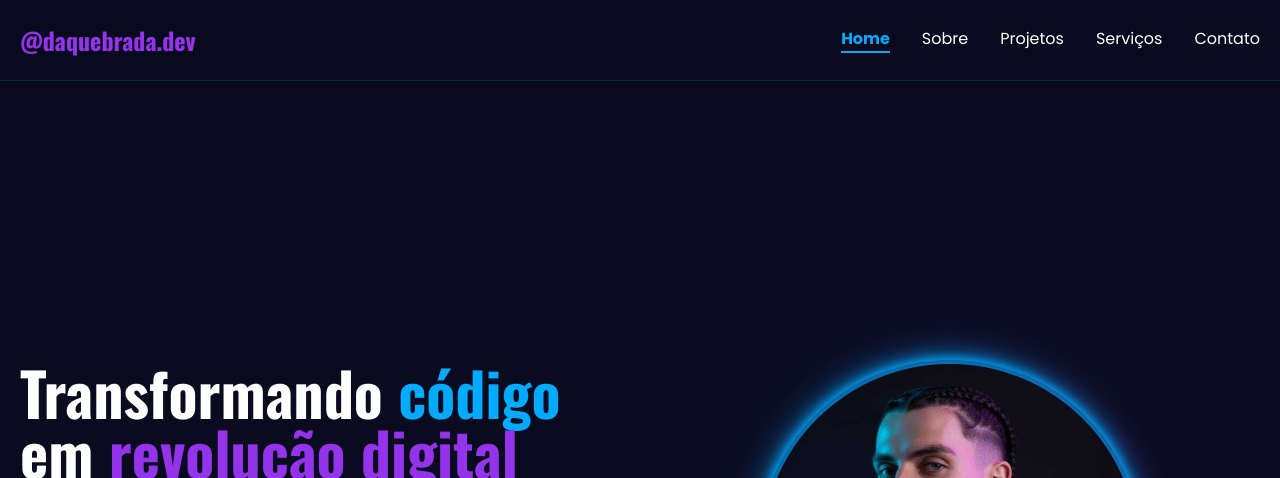
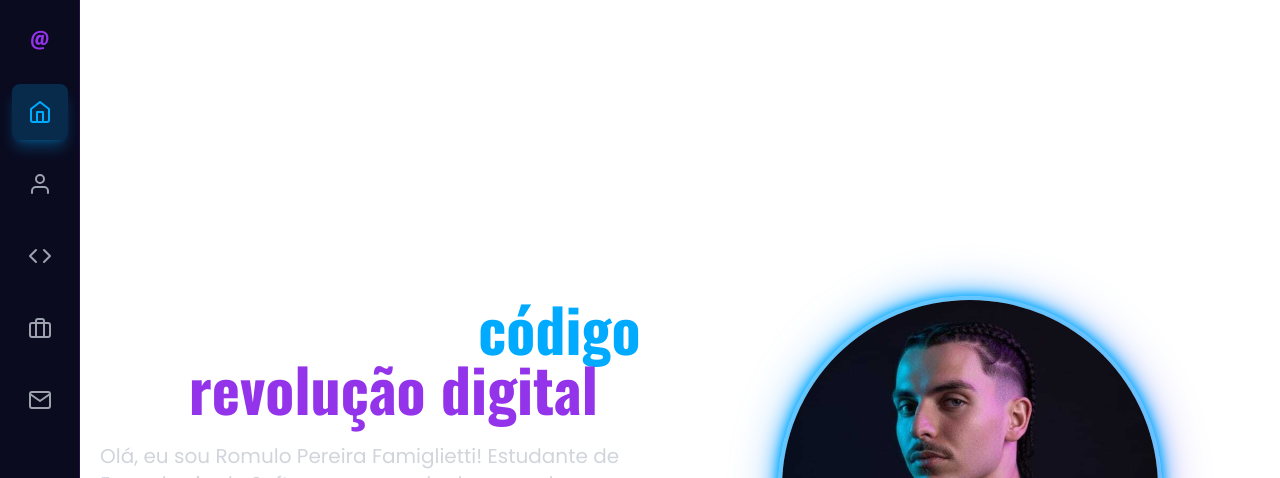
Before and after one commit to rfamiglietti/portifolio, a React (Vite) app: page / in a window 1280 px wide. Shown: the top 478 px of the page. Built offline with nearby package versions, Linux system fonts and the light colour scheme.

Commit message:
tranformando navbar em sidebar lateral

```diff
--- a/index.html
+++ b/index.html
@@ -5,7 +5,7 @@
     <link rel="icon" type="image/svg+xml" href="./vite.svg" />
     <meta name="viewport" content="width=device-width, initial-scale=1.0" />
     <script src="https://cdn.tailwindcss.com"></script>
-    <title>Romulo Pereira Famiglietti | Desenvolvedor</title>
+    <title>Romulo Pereira Famiglietti</title>
   </head>
   <script>
   tailwind.config = {
--- a/src/App.jsx
+++ b/src/App.jsx
@@ -1,3 +1,4 @@
+// src/App.jsx
 import React from 'react';
 import Navbar from './components/Navbar';
 import Footer from './components/Footer';
@@ -9,10 +10,15 @@ import Contact from './pages/Contact';
 
 function App() {
   return (
-    <div className="min-h-screen bg-dark-primary overflow-x-hidden">
+    <div className="min-h-screen overflow-x-hidden text-gray-900 dark:text-white">
+      {/* Navbar será a Sidebar fixa */}
       <Navbar />
 
-      <main className="pt-16">
+      {/* ALTERAÇÃO: Remevido: o padding-top.
+         Adicionado: padding-left (pl-0) que será grande (pl-20) apenas no desktop.
+         O padding é adicionado na classe 'lg:pl-[80px]' (ou pl-20)
+         para afastar o conteúdo da Sidebar. */}
+      <main className="pl-0 lg:pl-20">
         <Home />
         <About />
         <Projects />
@@ -24,5 +30,4 @@ function App() {
     </div>
   );
 }
-
 export default App;
--- a/src/components/Navbar.jsx
+++ b/src/components/Navbar.jsx
@@ -1,14 +1,16 @@
 import React, { useState } from 'react';
 import { Link as ScrollLink, scroller } from 'react-scroll';
 import { motion, AnimatePresence } from 'framer-motion';
-import { FiMenu, FiX } from 'react-icons/fi';
+import { FiMenu, FiX, FiHome, FiUser, FiCode, FiBriefcase, FiMail } from 'react-icons/fi';
+import ThemeToggle from './ThemeToggle';
 
+// 🚨 NOVO ÍCONES PARA SIDEBAR
 const navItems = [
-  { name: 'Home', target: 'home' },
-  { name: 'Sobre', target: 'about' },
-  { name: 'Projetos', target: 'projects' },
-  { name: 'Serviços', target: 'services' },
-  { name: 'Contato', target: 'contact' },
+  { name: 'Home', target: 'home', icon: FiHome },
+  { name: 'Sobre', target: 'about', icon: FiUser },
+  { name: 'Projetos', target: 'projects', icon: FiCode },
+  { name: 'Serviços', target: 'services', icon: FiBriefcase },
+  { name: 'Contato', target: 'contact', icon: FiMail },
 ];
 
 const Navbar = () => {
@@ -20,84 +22,124 @@ const Navbar = () => {
       duration: 800,
       delay: 0,
       smooth: 'easeInOutQuart',
-      offset: -80,
+      offset: 0, // Offset pode ser 0 ou pequeno agora
     });
     setActiveLink(target);
     setIsOpen(false);
   };
 
   const linkClasses = (target) =>
-    `cursor-pointer transition-colors duration-300 hover:text-blue-neon ${
-      activeLink === target ? 'text-blue-neon border-b-2 border-blue-neon font-bold' : 'text-white'
+    `flex items-center space-x-3 py-3 px-4 rounded-lg transition-all duration-300 ${
+      activeLink === target
+        ? 'bg-blue-neon/20 text-blue-neon font-bold shadow-lg shadow-blue-neon/30'
+        : 'text-gray-400 hover:text-white hover:bg-dark-secondary/50'
     }`;
 
-  const MobileMenu = () => (
-    <motion.div
-      initial={{ opacity: 0, y: -50 }}
-      animate={{ opacity: 1, y: 0 }}
-      exit={{ opacity: 0, y: -50 }}
-      transition={{ duration: 0.2 }}
-      className="absolute top-full left-0 w-full bg-dark-secondary shadow-lg z-40 p-4 lg:hidden"
+  // 🚨 SIDEBAR DESKTOP (Fixa na lateral esquerda)
+  const SidebarDesktop = () => (
+    <div className="fixed top-0 left-0 h-full w-20 bg-dark-primary z-50 border-r border-purple-neon/20 hidden lg:flex flex-col items-center justify-between py-6">
+
+      {/* Logo/Marca */}
+      <ScrollLink
+        to="home"
+        smooth={true}
+        duration={500}
+        onClick={() => setActiveLink('home')}
+        className="text-xl font-display font-bold cursor-pointer text-purple-neon hover:text-blue-neon transition-colors duration-300 mb-8"
       >
+        @
+      </ScrollLink>
+
+      {/* Links Principais */}
+      <nav className="flex flex-col space-y-4 flex-grow items-center">
         {navItems.map((item) => (
           <ScrollLink
             key={item.name}
             to={item.target}
             spy={true}
             smooth={true}
-          offset={-80}
+            offset={0}
             duration={500}
             onSetActive={() => setActiveLink(item.target)}
-          className="block py-2 text-center text-lg hover:text-purple-neon transition-colors duration-300"
-          onClick={() => scrollTo(item.target)}
+            className={`cursor-pointer w-14 h-14 flex items-center justify-center text-2xl ${linkClasses(item.target)}`}
           >
-          {item.name}
+            <item.icon />
           </ScrollLink>
         ))}
-    </motion.div>
+      </nav>
+
+      {/* Theme Toggle no Rodapé da Sidebar */}
+      <div className="mt-8">
+        <ThemeToggle />
+      </div>
+
+    </div>
   );
 
-  return (
-    <header className="fixed top-0 left-0 w-full bg-dark-primary/95 backdrop-blur-sm z-50 shadow-md border-b border-blue-neon/20">
-      <div className="max-w-7xl mx-auto px-5 h-20 flex justify-between items-center">
+  // 🚨 NAVBAR MOBILE (Continua no topo, mas com hambúrguer)
+  const NavbarMobile = () => (
+    <header className="fixed top-0 left-0 w-full h-20 bg-dark-primary/95 backdrop-blur-sm z-50 shadow-md border-b border-blue-neon/20 lg:hidden">
+      <div className="max-w-7xl mx-auto px-5 h-full flex justify-between items-center">
         <ScrollLink
           to="home"
           smooth={true}
           duration={500}
           onClick={() => setActiveLink('home')}
-          className="text-2xl font-display font-bold cursor-pointer text-purple-neon hover:text-blue-neon transition-colors duration-300"
+          className="text-2xl font-display font-bold cursor-pointer text-purple-neon"
         >
           @daquebrada.dev
         </ScrollLink>
 
-        {/* Desktop Navigation */}
-        <nav className="hidden lg:flex space-x-8">
+        <div className="flex items-center space-x-4">
+          <ThemeToggle />
+
+          <button
+            className="text-2xl text-blue-neon z-50"
+            onClick={() => setIsOpen(!isOpen)}
+          >
+            {isOpen ? <FiX /> : <FiMenu />}
+          </button>
+        </div>
+      </div>
+    </header>
+  );
+
+  // 🚨 MENU LATERAL MOBILE (Abre do lado esquerdo quando hambúrguer é clicado)
+  const MobileMenuOverlay = () => (
+    <motion.div
+      initial={{ x: '-100%' }}
+      animate={{ x: 0 }}
+      exit={{ x: '-100%' }}
+      transition={{ duration: 0.3 }}
+      className="fixed inset-0 w-64 bg-dark-primary shadow-xl z-50 pt-20 flex flex-col items-start p-6"
+    >
+      <nav className="w-full flex flex-col space-y-2">
         {navItems.map((item) => (
           <ScrollLink
             key={item.name}
             to={item.target}
             spy={true}
             smooth={true}
-              offset={-80}
+            offset={0}
             duration={500}
             onSetActive={() => setActiveLink(item.target)}
-              className={linkClasses(item.target)}
+            className={`cursor-pointer w-full ${linkClasses(item.target)}`}
+            onClick={() => scrollTo(item.target)}
           >
-              {item.name}
+            <item.icon className="text-xl" />
+            <span>{item.name}</span>
           </ScrollLink>
         ))}
       </nav>
+    </motion.div>
+  );
 
-        {/* Mobile Menu Button */}
-        <button
-          className="lg:hidden text-2xl text-blue-neon z-50"
-          onClick={() => setIsOpen(!isOpen)}
-        >
-          {isOpen ? <FiX /> : <FiMenu />}
-        </button>
-      </div>
-      <AnimatePresence>{isOpen && <MobileMenu />}</AnimatePresence>
-    </header>
+  return (
+    <>
+      <SidebarDesktop />
+      <NavbarMobile />
+      <AnimatePresence>{isOpen && <MobileMenuOverlay />}</AnimatePresence>
+    </>
   );
 };
 
```
Lines whose indentation alone changed are shown as unchanged.
